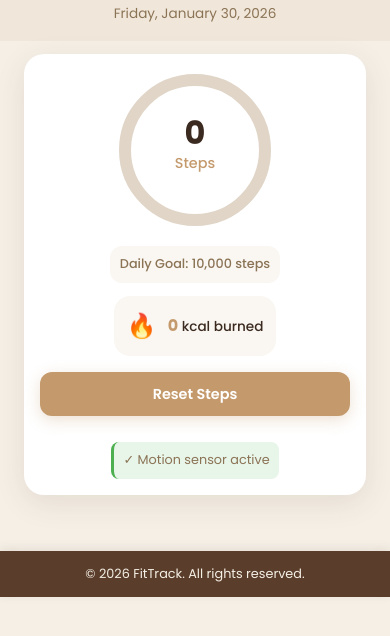
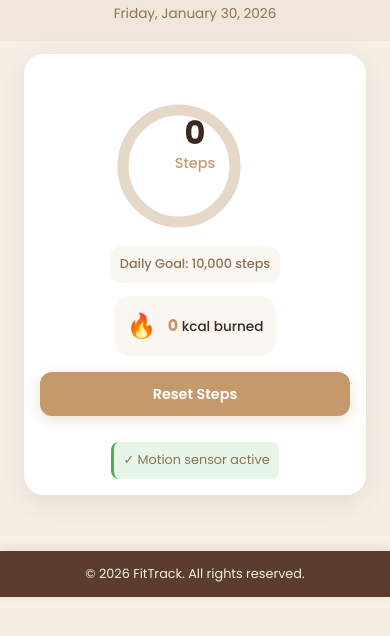
Before and after one commit to Anuhyaaa/steps-count, a plain HTML site: page steps.html in a window 390 px wide. Shown: the part 120-756 px from the top of the page. Drawn offline with Linux system fonts and the light colour scheme.

Commit message:
Fix progress ring clipping on iPhone by correcting SVG viewBox and coordinates

```diff
--- a/steps.html
+++ b/steps.html
@@ -41,21 +41,30 @@
         <div class="card step-counter-card">
             <!-- Circular Progress Ring -->
             <div class="progress-container">
-                <svg class="progress-ring" width="280" height="280">
-                    <circle class="progress-ring-circle-bg"
-                            stroke="#e0d5c7"
-                            stroke-width="12"
-                            fill="transparent"
-                            r="130"
-                            cx="140"
-                            cy="140"/>
-                    <circle class="progress-ring-circle"
-                            stroke="#c49a6c"
-                            stroke-width="12"
-                            fill="transparent"
-                            r="130"
-                            cx="140"
-                            cy="140"/>
+                <svg
+                  class="progress-ring"
+                  width="180"
+                  height="180"
+                  viewBox="0 0 200 200"
+                >
+                  <circle
+                    class="progress-ring-circle-bg"
+                    stroke="#e5d8c8"
+                    stroke-width="14"
+                    fill="transparent"
+                    r="86"
+                    cx="100"
+                    cy="100"
+                  />
+                  <circle
+                    class="progress-ring-circle"
+                    stroke="#c49a6c"
+                    stroke-width="14"
+                    fill="transparent"
+                    r="86"
+                    cx="100"
+                    cy="100"
+                  />
                 </svg>
 
                 <!-- Center Content -->
```
